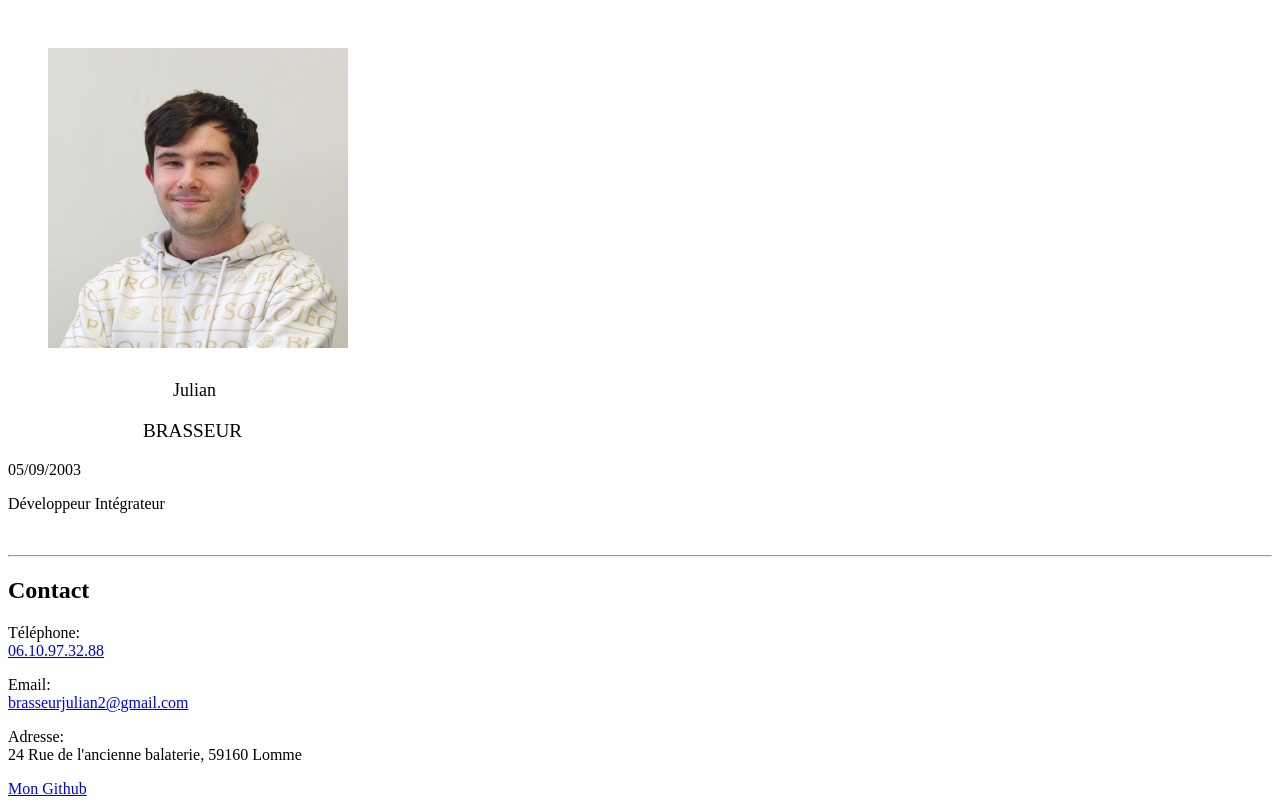
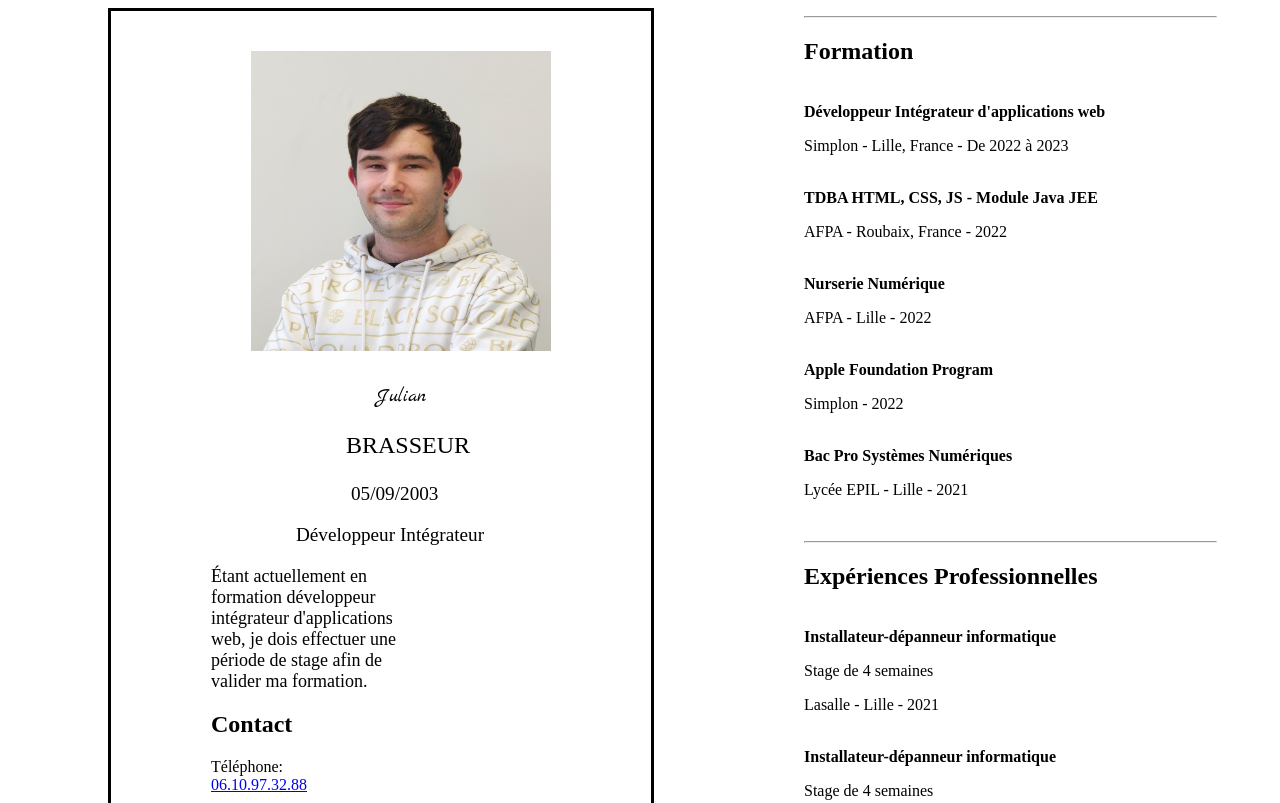
Before and after one commit to Furendori/cv-simplon, a plain HTML site: page index.html in a window 1280 px wide. Shown: the top 803 px of the page. Drawn offline with Linux system fonts and the light colour scheme.

Commit message:
Ajouts divers

```diff
--- a/index.html
+++ b/index.html
@@ -6,30 +6,29 @@
     <meta name="viewport" content="width=device-width, initial-scale=1.0">
     <title>CV</title>
     <link rel="stylesheet" href="style/style.css">
+    <link rel="preconnect" href="https://fonts.googleapis.com">
+    <link rel="preconnect" href="https://fonts.gstatic.com" crossorigin>
+    <link href="https://fonts.googleapis.com/css2?family=Marck+Script&display=swap" rel="stylesheet">
 </head>
 <body>
+    <section class="sec">
 
+    <aside class="positionnement">
     <img class="profil" src="./imgs/IMG20221107150235.jpg" alt="Photo"><br>
 
-    <div>
-
-        <p class="prenom">Julian</p>
-
-    </div>
-
-    <div>
-
-        <p class="nom">BRASSEUR</p>
-
-    </div>
-
-    <p>05/09/2003</p>
-
-    <p>Développeur Intégrateur</p><br>
 
 
-    <hr>
+        <p id="prenom">Julian</p>
 
+
+        <p id="nom">BRASSEUR</p>
+
+    <p id="naissance">05/09/2003</p>
+
+    <p class="metier">Développeur Intégrateur</p>
+
+    <p class="desc">Étant actuellement en <br> formation développeur <br> intégrateur d'applications <br>
+    web, je dois effectuer une <br> période de stage afin de <br> valider ma formation.</p>
 
     <h2>Contact</h2>
 
@@ -65,6 +64,10 @@
         <a href="https://www.linkedin.com/in/julianbrasseur/">Mon Linkedin</a>
 
     </p><br>
+
+</aside>
+
+<article>
 
 
     <hr>
@@ -118,6 +121,9 @@
         <li>Réaliser une configuration standard sur un poste de travail</li>
         <li>Utiliser un système d'exploitation Windows</li>
     </ol>
+</article>
+
+</section>
 
 </body>
 </html>
--- a/style/style.css
+++ b/style/style.css
@@ -5,13 +5,40 @@
     padding-top: 40px;
 }
 
-.prenom{
-    font-size: large;
+#prenom{
+    font-size: larger;
     padding-left: 165px;
     padding-top: 10px;
+    font-family: 'Marck Script', cursive;
 }
 
-.nom{
-    font-size: larger;
+#nom{
+    font-size: x-large;
     padding-left: 135px;
 }
+
+#naissance{
+    font-size: larger;
+    padding-left: 140px;
+}
+
+.metier{
+    padding-left: 85px;
+    font-size: larger;
+}
+
+.sec{
+    display: flex;
+}
+
+.positionnement{
+    margin-right: 150px;
+    margin-left: 100px;
+    border: 3px solid black;
+    padding-left: 100px;
+    padding-right: 100px;
+}
+
+.desc{
+    font-size: large;
+}
```
